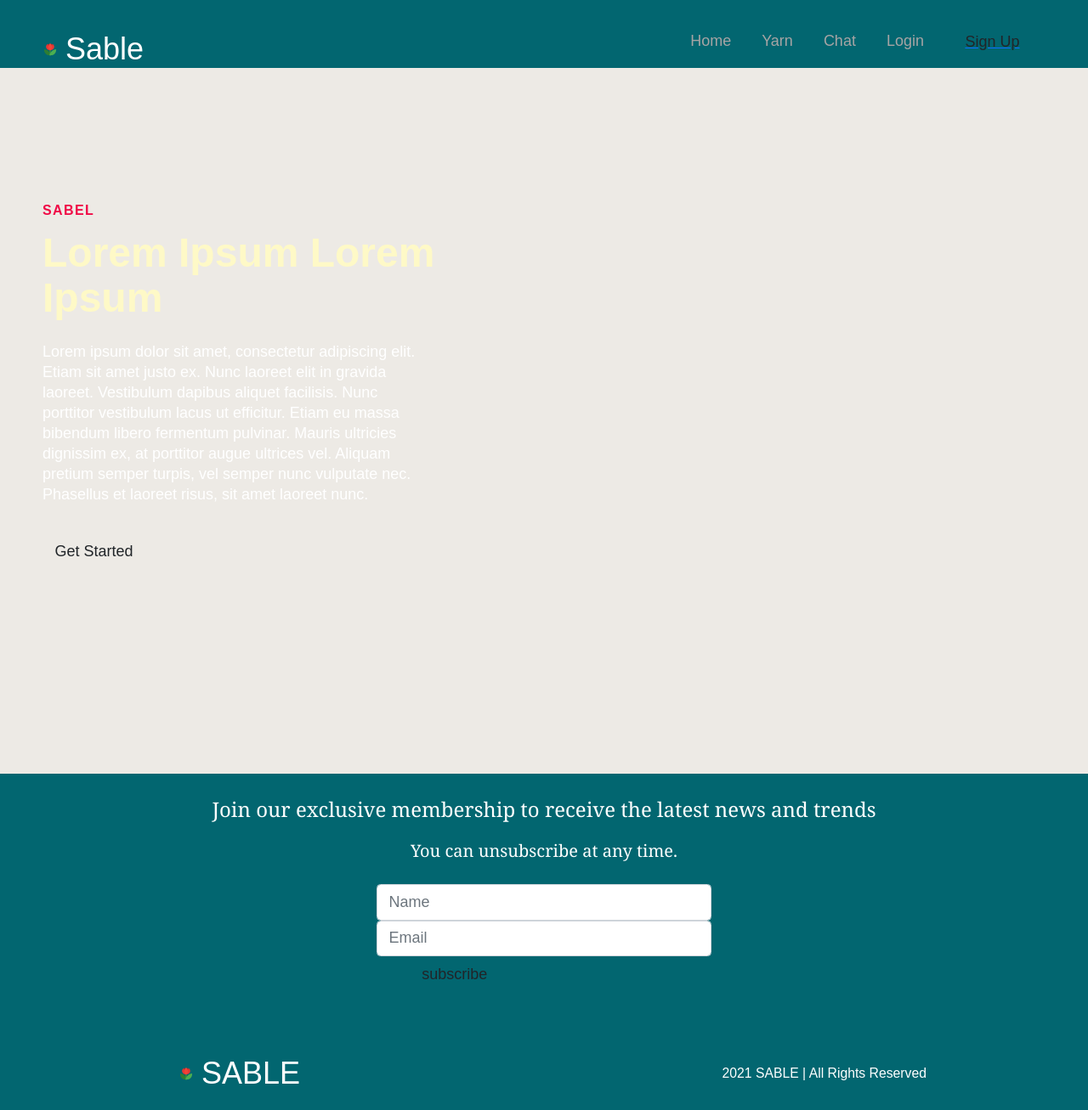
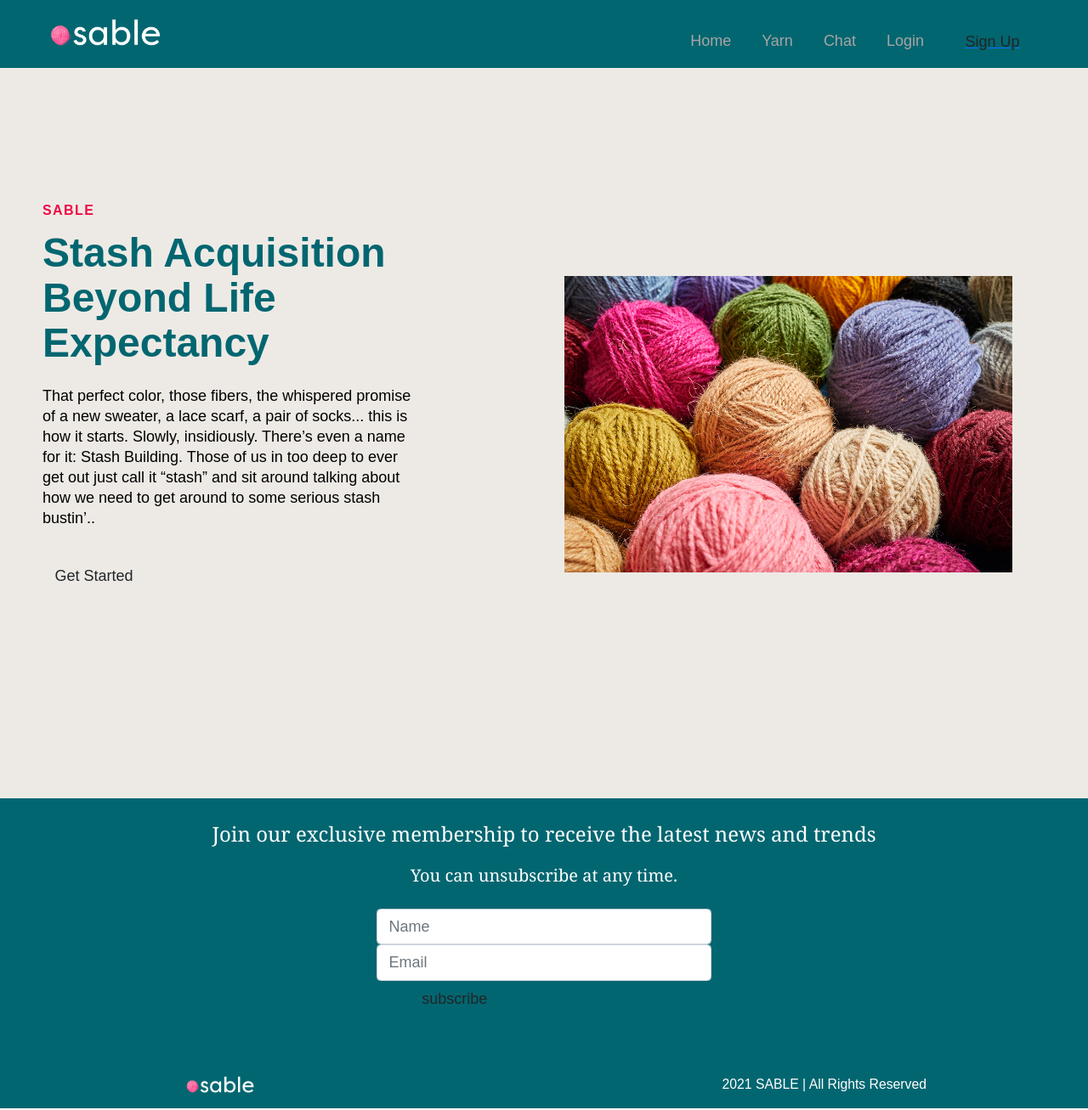
Before and after one commit to calliebn/sable, a React (Create React App) app in the folder client/: page / in a window 1280 px wide. Shown: the whole page at 85% size. Built offline with nearby package versions, Linux system fonts and the light colour scheme.

Commit message:
Created a logo. Added content and art to home page

```diff
--- a/client/src/components/Footer/index.js
+++ b/client/src/components/Footer/index.js
@@ -34,7 +34,7 @@ function Footer() {
           <div className="footer-logo">
             <Link to="/" className="social-logo">
               <FcCloseUpMode className="navbar-icon" />
-              SABLE
+              <img src="./assets/sable_logo.png"></img>
             </Link>
           </div>
           <small className="website-rights">
--- a/client/src/components/Footer/style.css
+++ b/client/src/components/Footer/style.css
@@ -41,6 +41,10 @@
   font-size: 18px;
   margin-bottom: 12px;
   border: 1px solid #fff;
+}
+
+.footer-logo {
+  width: 100px;
 }
 
 .footer-links {
--- a/client/src/components/Hero/index.js
+++ b/client/src/components/Hero/index.js
@@ -52,7 +52,7 @@ function Hero({
             </div>
             <div className="col">
               <div className="home__hero-img-wrapper">
-                <div src={img} alt={alt} className="home__hero-img"></div>
+                <img src={img} alt={alt} className="home__hero-img"></img>
               </div>
             </div>
           </div>
--- a/client/src/components/Hero/style.css
+++ b/client/src/components/Hero/style.css
@@ -47,10 +47,11 @@
 
 .heading {
   margin-bottom: 24px;
+  font-family: "Montserrat Alternates", sans-serif;
   font-size: 48px;
   line-height: 1.1;
   font-weight: 600;
-  color: #fef9c7;
+  color: #026670;
 }
 
 .dark {
@@ -66,7 +67,7 @@
   margin-bottom: 35px;
   font-size: 18px;
   line-height: 24px;
-  color: white;
+  color: #000;
 }
 
 .home__hero-img-wrapper {
--- a/client/src/components/Navbar/index.js
+++ b/client/src/components/Navbar/index.js
@@ -50,7 +50,7 @@ const Navbar = () => {
           <div className='navbar-container container'>
             <Link to='/' className='navbar-logo' onClick={closeMobileMenu}>
               <FcCloseUpMode className='navbar-icon' />
-              Sable
+              <img src="./assets/sable_logo.png"></img>
             </Link>
             <div className='menu-icon' onClick={handleClick}>
               {click ? <FaTimes /> : <FaBars />}
--- a/client/src/components/Navbar/style.css
+++ b/client/src/components/Navbar/style.css
@@ -14,7 +14,6 @@
   display: flex;
   justify-content: space-between;
   height: 80px;
-
 }
 
 .container {
@@ -26,17 +25,15 @@
   padding-right: 50px;
   padding-left: 50px;
   padding-bottom: 20px;
-
 }
 
 .navbar-logo {
-  color: #fff;
-  justify-self: start;
   cursor: pointer;
   text-decoration: none;
-  font-size: 2rem;
   display: flex;
   align-items: center;
+  width: 130px;
+  padding-bottom: 40px;
 }
 
 .navbar-icon {
--- a/client/src/pages/HomePage/Data.js
+++ b/client/src/pages/HomePage/Data.js
@@ -2,12 +2,12 @@ export const homeObjOne = {
   lightBg: false,
   lightText: true,
   lightTextDesc: true,
-  topLine: "Sabel",
-  headline: "Lorem Ipsum Lorem Ipsum",
+  topLine: "SABLE",
+  headline: "Stash Acquisition Beyond Life Expectancy",
   description:
-    "Lorem ipsum dolor sit amet, consectetur adipiscing elit. Etiam sit amet justo ex. Nunc laoreet elit in gravida laoreet. Vestibulum dapibus aliquet facilisis. Nunc porttitor vestibulum lacus ut efficitur. Etiam eu massa bibendum libero fermentum pulvinar. Mauris ultricies dignissim ex, at porttitor augue ultrices vel. Aliquam pretium semper turpis, vel semper nunc vulputate nec. Phasellus et laoreet risus, sit amet laoreet nunc.",
-    buttonLabel: 'Get Started',
+    "That perfect color, those fibers, the whispered promise of a new sweater, a lace scarf, a pair of socks... this is how it starts. Slowly, insidiously. There’s even a name for it: Stash Building. Those of us in too deep to ever get out just call it “stash” and sit around talking about how we need to get around to some serious stash bustin’..",
+  buttonLabel: 'Get Started',
   imgStart: "",
-  img: "",
-  alt: "crochet",
+  img: "./assets/yarn_balls.jpg",
+  alt: "balls of yarn",
 };
--- a/client/src/pages/HomePage/Home.js
+++ b/client/src/pages/HomePage/Home.js
@@ -9,8 +9,8 @@ import { homeObjOne } from "./Data";
 function Home() {
   return (
     <>
-      <Hero {...homeObjOne}   />
-    {/* <Login />
+      <Hero {...homeObjOne} />
+      {/* <Login />
     <Register /> */}
     </>
   );
```
Also changed, not shown: client/public/assets/sable_logo.png (added), client/public/assets/yarn_balls.jpg (added).
